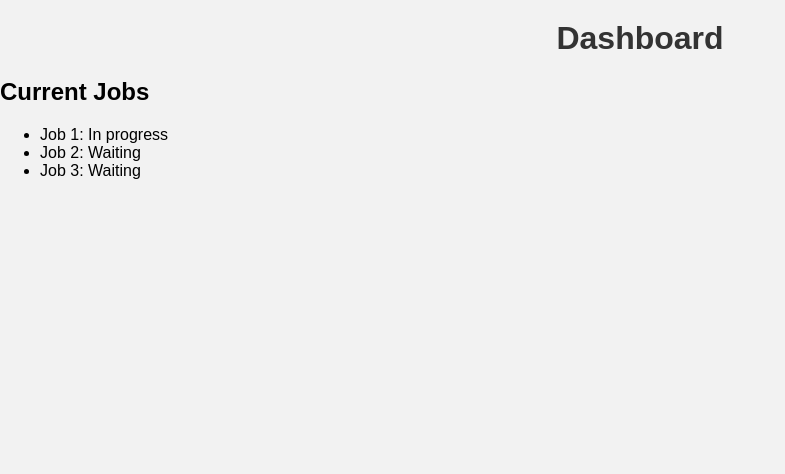
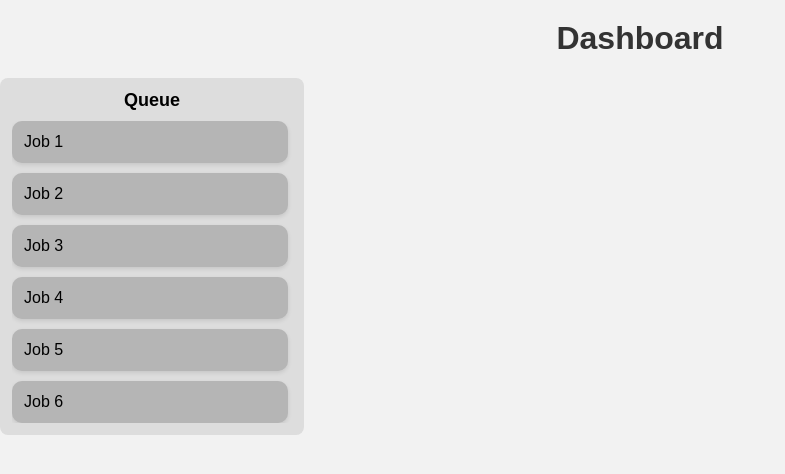
Before and after one commit to Sophie-skyyye/Ops-Beowulf-cluster-website, a Flask app: page / in a window 1280 px wide. Shown: the top 474 px of the page, without its empty margins (0-785 px from the left). Run offline with Flask 3, Linux system fonts and the light colour scheme.

Commit message:
this is closer to what we wanted the queue list to look like on our website mock up

```diff
--- a/static/home.css
+++ b/static/home.css
@@ -11,3 +11,52 @@ h1 {
     margin-top: 20px;
     text-emphasis: bold;
 }
+
+/* container on the right side */
+.queue-container {
+  width: 280px;           /* adjust to fit your layout */
+  background: #ddd;
+  border-radius: 8px;
+  padding: 12px;
+  display: flex;
+  flex-direction: column;
+}
+
+/* title */
+.queue-title {
+  margin: 0 0 10px;
+  font-size: 18px;
+  font-weight: bold;
+  text-align: center;
+}
+
+/* scrolling area */
+.queue-list {
+  display: flex;
+  flex-direction: column;
+  gap: 10px;
+  overflow-y: auto;     /* scroll only inside this */
+  max-height: 400px;    /* controls visible height */
+  padding-right: 4px;   /* keeps scrollbar off content */
+}
+
+/* individual job boxes */
+.queue-item {
+  background: #b5b5b5;
+  border-radius: 10px;
+  padding: 12px;
+  font-weight: 500;
+  box-shadow: 0 2px 4px rgba(0,0,0,0.1);
+}
+
+/* optional: custom scrollbar styling (nice touch) */
+.queue-list::-webkit-scrollbar {
+  width: 8px;
+}
+.queue-list::-webkit-scrollbar-thumb {
+  background-color: #aaa;
+  border-radius: 4px;
+}
+.queue-list::-webkit-scrollbar-thumb:hover {
+  background-color: #888;
+}
--- a/templates/index.html
+++ b/templates/index.html
@@ -9,14 +9,20 @@
 <body>
     <h1>Dashboard</h1>
 
-    <div class="job-container">
-      <h2>Current Jobs</h2>
-      <ul>
-          <li>Job 1: In progress</li>
-          <li>Job 2: Waiting </li>
-          <li>Job 3: Waiting </li>
-      </ul>
+   <!-- Queue sidebar -->
+<aside class="queue-container">
+  <h2 class="queue-title">Queue</h2>
+
+  <div class="queue-list">
+    <div class="queue-item">Job 1</div>
+    <div class="queue-item">Job 2</div>
+    <div class="queue-item">Job 3</div>
+    <div class="queue-item">Job 4</div>
+    <div class="queue-item">Job 5</div>
+    <div class="queue-item">Job 6</div>
   </div>
+</aside>
+
 </body>
 
 </html>
```
